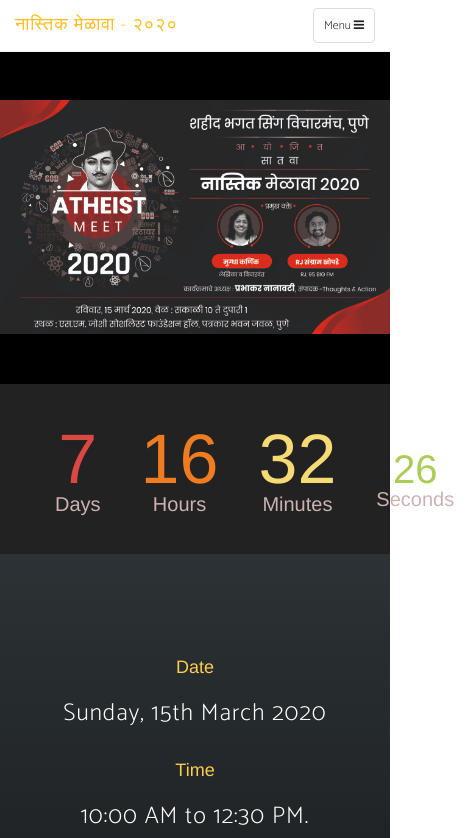
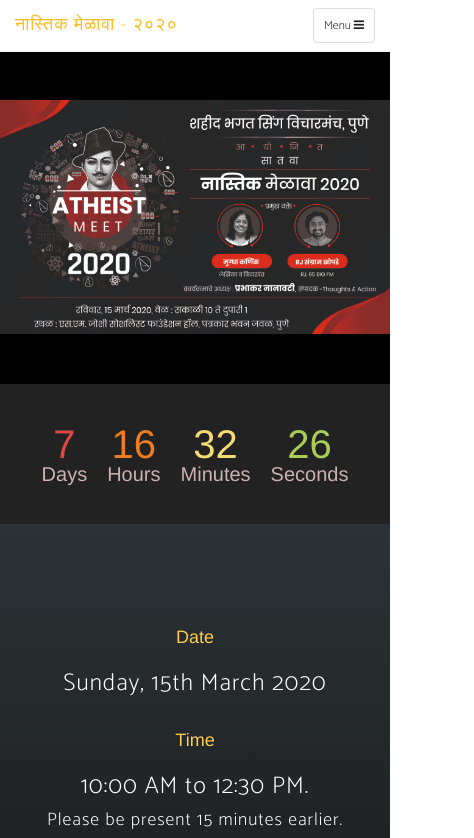
Before and after one commit to kiranbagul/puneatheistsmeet2020, a plain HTML site: page index.html in a window 390 px wide. Shown: the top 838 px of the page, 474 px wide, since content can reach past the window. Drawn offline with nearby package versions, Linux system fonts and the light colour scheme; a web font is replaced by a local one.

Commit message:
Fixed issues related to responsiveness

```diff
--- a/css/style.css
+++ b/css/style.css
@@ -230,9 +230,6 @@ header .device-container .screen img {
 }
 
 @media (min-width: 768px) {
-    header {
-        min-height: 100%;
-    }
 
     header .header-content {
         text-align: left;
@@ -254,7 +251,6 @@ header .device-container .screen img {
 
     header .device-container {
         max-width: none;
-        max-height: calc(0vh);
         margin: 100px auto 0;
     }
 }
@@ -705,13 +701,12 @@ p.flex-caption {
 
 .timer{
     line-height: 1;
-    padding: 20px;
-    font-size: 40px;
     margin: 0 auto;
     text-align: center;
     color: white;
     background: #222;
     font-weight: 100;
+    width: fit-content;
 }
 
 #hours span, #days span,  #minutes span,  #seconds span{
@@ -720,32 +715,30 @@ p.flex-caption {
     color: #ccb2b2;
 }
 
+.time{
+    font-size: 40px;
+    padding: 10px;
+    display: table-cell;
+}
+
 #days {
-  font-size: 70px;
   color: #db4844;
-  padding: 20px;
-  display: table-cell;
 }
 #hours {
-  font-size: 70px;
   color: #f07c22;
-  padding: 20px;
-  display: table-cell;
 }
 #minutes {
-  font-size: 70px;
   color: #f6da74;
-  padding: 20px;
-  display: table-cell;
 }
 #seconds {
-  font-size: 40px;
   color: #abcd58;
-  padding: 20px;
-  display: table-cell;
 }
 
 .bg-dark{
     background-color: #222;
-    padding: 0 0;
+    padding: 30px 0;
 }
+
+.device-container img{
+    width: 100%;
+}
--- a/index.html
+++ b/index.html
@@ -69,24 +69,22 @@
 </nav>
 
 <header>
-    <div class="container">
-        <div class="row">
+
                 <div class="device-container">
                     <img src="img/bg.jpeg" class="img-responsive" alt="">
                 </div>
-        </div>
-    </div>
+
 </header>
 
 <section class="bg-dark text-center">
 <div class="container">
     <div class="row">
-        <div class="col-md-8 col-md-offset-2">
+        <div class="col-md-12 text-center">
             <div class="timer">
-                <div id="days"></div>
-                <div id="hours"></div>
-                <div id="minutes"></div>
-                <div id="seconds"></div>
+                <div id="days" class="time"></div>
+                <div id="hours" class="time"></div>
+                <div id="minutes" class="time"></div>
+                <div id="seconds" class="time"></div>
               </div>
               </div>
     </div>
```
